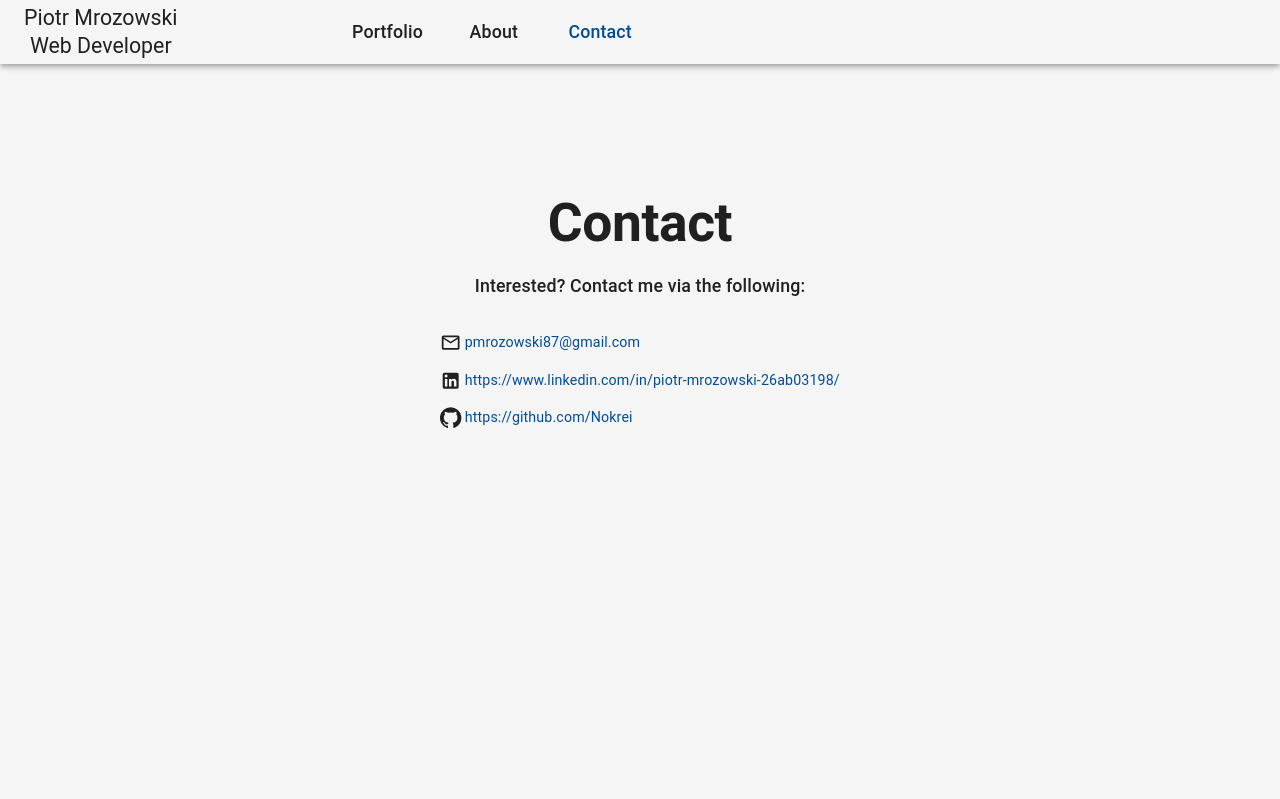
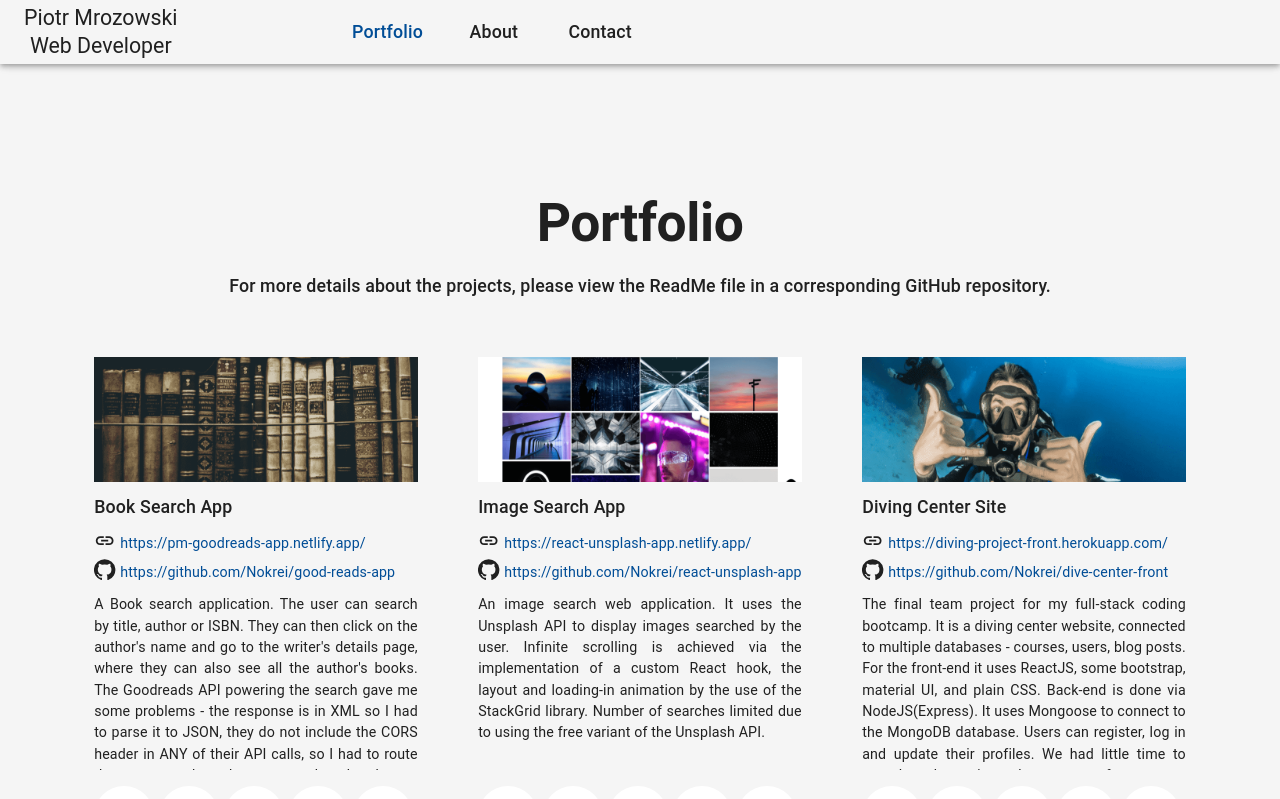
Before and after one commit to Nokrei/portfolio-new, a React (Create React App) app: page /#/ in a window 1280 px wide. Before the commit this address led to /#/contact. Shown: the top 799 px of the page. Built offline with nearby package versions, Linux system fonts and the light colour scheme.

Commit message:
Crop avatar image, change portfolio text

```diff
--- a/src/About.js
+++ b/src/About.js
@@ -3,7 +3,7 @@ import AppContext from "./AppContext";
 import useWindowDimensions from "./useWindowDimensions";
 import Typography from "@material-ui/core/Typography";
 import Box from "@material-ui/core/Box";
-import Personal from "./images/personal-min.png";
+import Personal from "./images/personal-circle.png";
 const About = () => {
   const [globalState, setGlobalState] = useContext(AppContext);
   useEffect(() => {
@@ -31,7 +31,7 @@ const About = () => {
             variant="h2"
             style={{  fontWeight: "bold" }}
           >
-            About
+            About me
           </Typography>
         </div>
 
@@ -41,7 +41,7 @@ const About = () => {
           >
             <img
               src={Personal} alt='avatar'
-              style={{ width: "10rem", height: "10rem", borderRadius: "100%" }}
+              style={{ width: "10rem", height: "10rem"}}
             />
           </div>
           <Typography variant="h6" style={{ textAlign: "justify" }}>
--- a/src/Portfolio.js
+++ b/src/Portfolio.js
@@ -68,7 +68,7 @@ const Portfolio = () => {
           Portfolio
         </Typography>
         <Typography variant="h6" style={{ textAlign: "center" }}>
-          For more detailed descriptions of the projects, please view the ReadMe
+          For more details about the projects, please view the ReadMe
           file in a corresponding GitHub repository.
         </Typography>
       </div>
```
Also changed, not shown: src/images/personal-circle.png (added), 1 other file (tests, documents, lock files or other folders).
